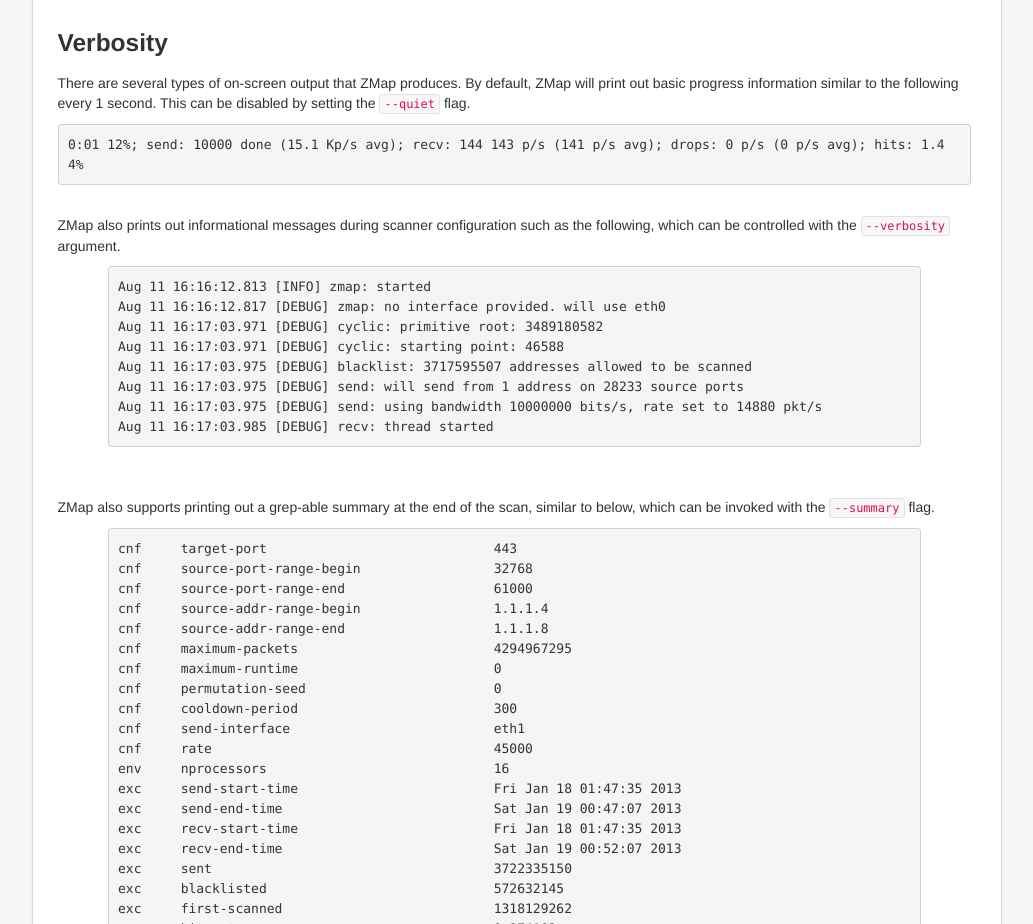
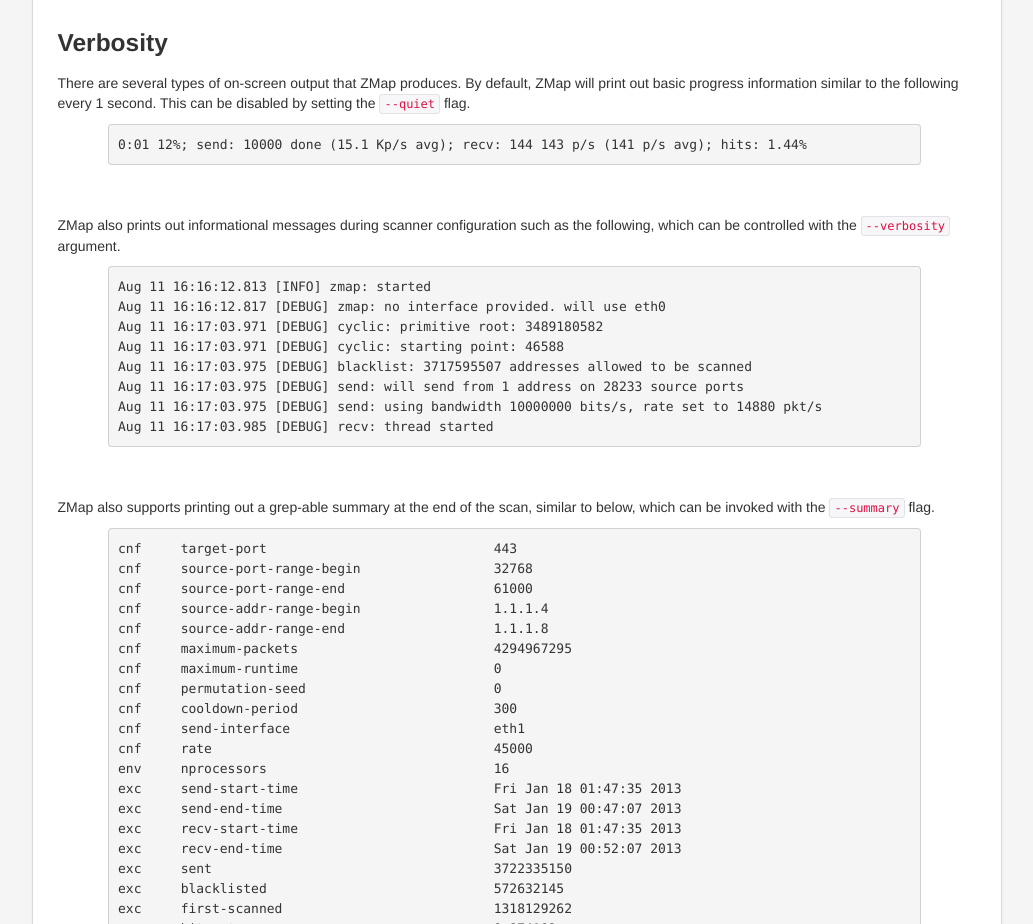
Before and after one commit to zmap/website, a plain HTML site: page documentation.html in a window 1280 px wide. Shown: the part 8400-9324 px from the top of the page, without its empty margins (121-1154 px from the left). Drawn offline with Linux system fonts and the light colour scheme.

Commit message:
shorten status line

```diff
--- a/documentation.html
+++ b/documentation.html
@@ -546,7 +546,7 @@ summary
 							<a name="verbosity"></a>
 							<h3>Verbosity</h3>
 							<p>There are several types of on-screen output that ZMap produces. By default, ZMap will print out basic progress information similar to the following every 1 second. This can be disabled by setting the <code>--quiet</code> flag.</p>
-							<pre>0:01 12%; send: 10000 done (15.1 Kp/s avg); recv: 144 143 p/s (141 p/s avg); drops: 0 p/s (0 p/s avg); hits: 1.44%</pre>
+							<div class="indent"><pre>0:01 12%; send: 10000 done (15.1 Kp/s avg); recv: 144 143 p/s (141 p/s avg); hits: 1.44%</pre></div>
 
 <br/>
 <p>ZMap also prints out informational messages during scanner configuration such as the following, which can be controlled with the <code>--verbosity</code> argument.</p>
```
